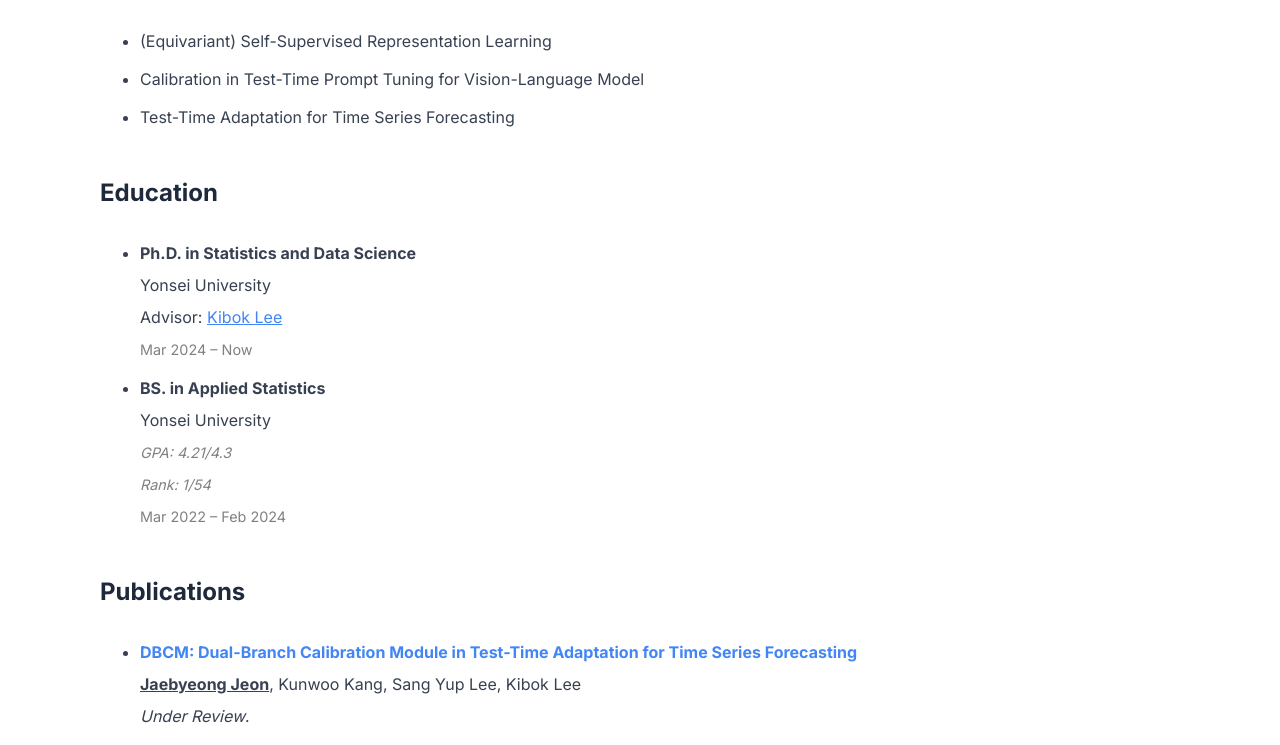
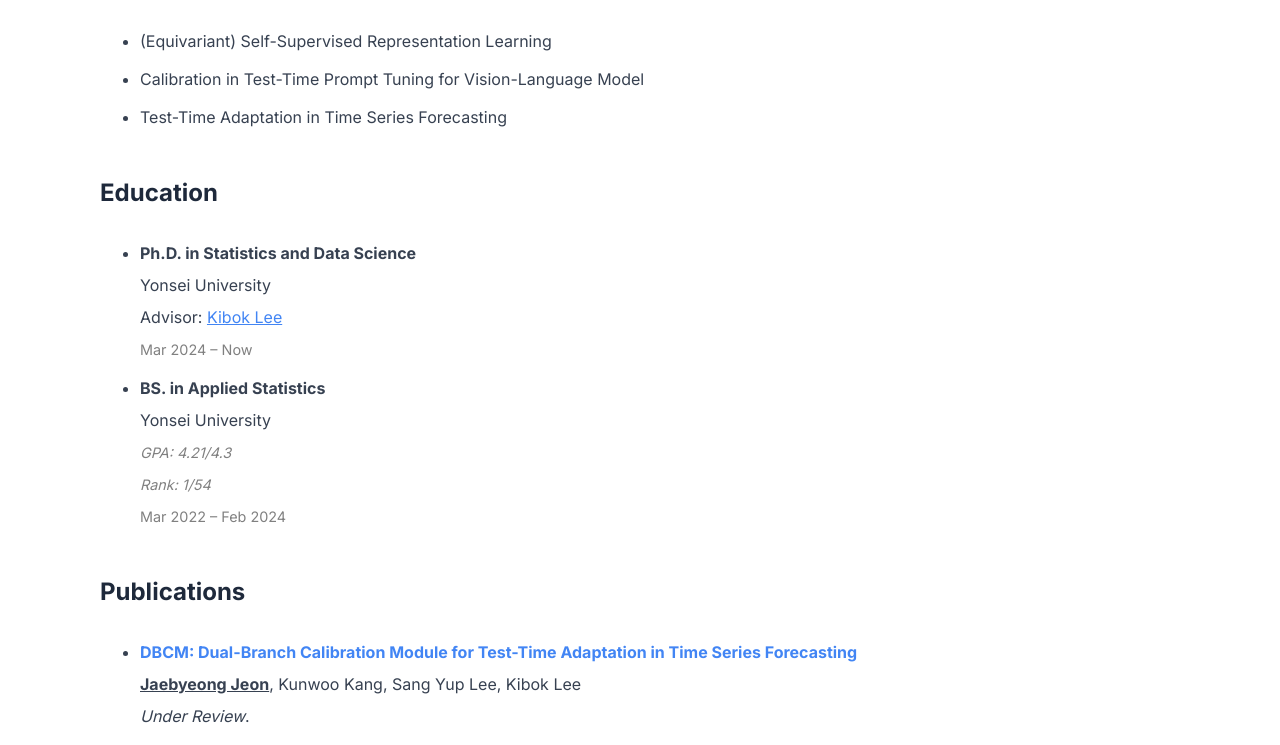
Before and after one commit to jaebyeong98/jaebyeong98.github.io, a Jekyll site: the page built from index.md, in a window 1280 px wide. Shown: the part 408-1153 px from the top of the page. Built offline with Jekyll 4.4.1, drawn with Linux system fonts in a browser that asks for light colours.

Commit message:
update the introduction & CV

```diff
--- a/_data/home.yml
+++ b/_data/home.yml
@@ -78,7 +78,7 @@ research_topics:
     url: false
   - title: Calibration in Test-Time Prompt Tuning for Vision-Language Model
     url: false
-  - title: Test-Time Adaptation for Time Series Forecasting
+  - title: Test-Time Adaptation in Time Series Forecasting
     url: false
 
 education:
@@ -95,7 +95,7 @@ education:
     url: false
 
 publications:
-  - title: "<strong style='color: #4285f4;'>DBCM: Dual-Branch Calibration Module in Test-Time Adaptation for Time Series Forecasting</strong> <br>
+  - title: "<strong style='color: #4285f4;'>DBCM: Dual-Branch Calibration Module for Test-Time Adaptation in Time Series Forecasting</strong> <br>
            <strong><u>Jaebyeong Jeon</u></strong>, Kunwoo Kang, Sang Yup Lee, Kibok Lee <br>
            <em>Under Review</em>."
     url: false
```
